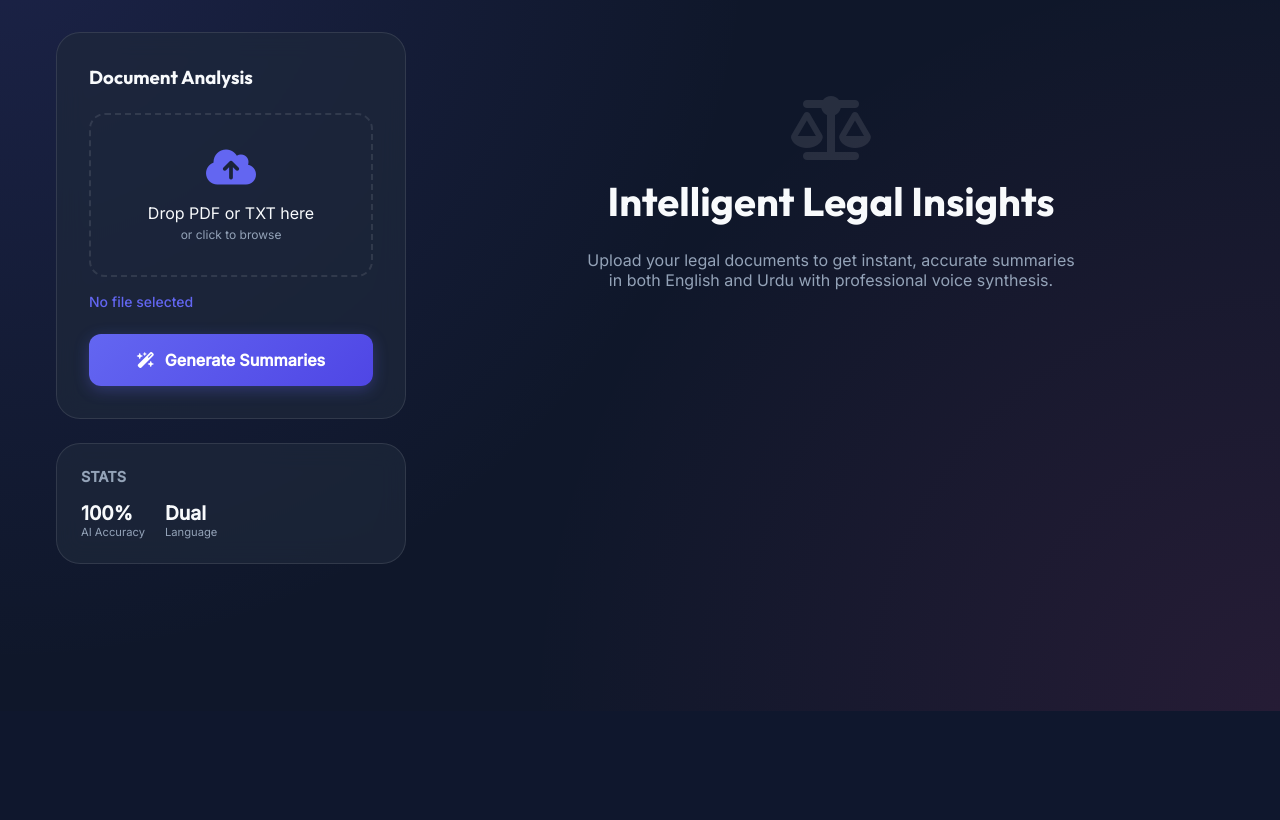
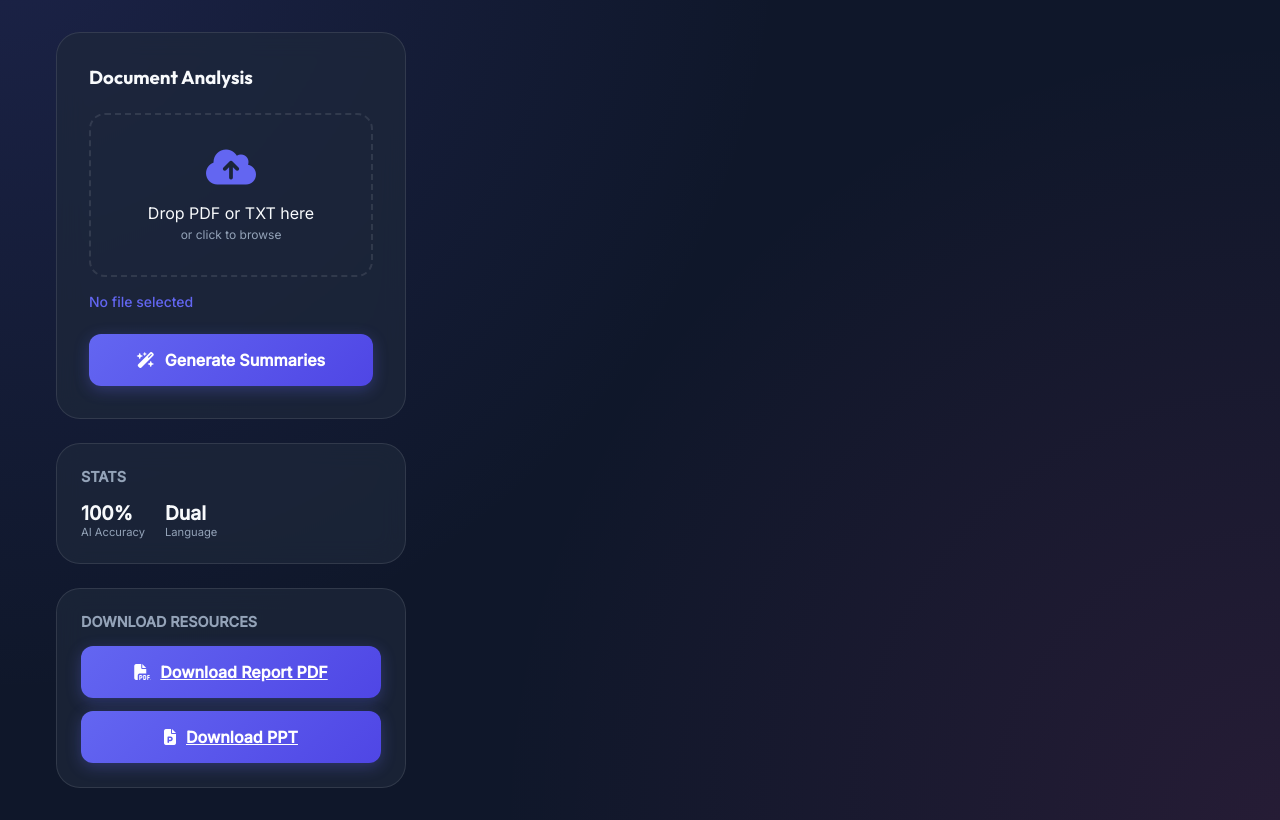
Before and after one commit to HafsaCodeOrbit/AI-Legal-Summarizer, a Flask app: page / in a window 1280 px wide. Shown: the part 89-909 px from the top of the page. Before the commit the page ends 800 px from the top, so only its background shows below. Run offline with Flask 3, Linux system fonts and the light colour scheme.

Commit message:
Commit Changes

```diff
--- a/app.py
+++ b/app.py
@@ -1,4 +1,4 @@
-from flask import Flask, request, jsonify, render_template
+from flask import Flask, request, jsonify, render_template, send_from_directory, abort
 from groq import Groq
 from gtts import gTTS
 from pypdf import PdfReader
@@ -6,6 +6,16 @@ import os
 import uuid
 
 app = Flask(__name__)
+
+@app.route('/download/<path:filename>')
+def download_file(filename):
+    allowed_files = {
+        'AI Legal Summarizer Report.pdf',
+        'AI Legal Summarizer Ppt.pptx'
+    }
+    if filename not in allowed_files:
+        abort(404)
+    return send_from_directory('docs', filename, as_attachment=True)
 
 # API KEY (store your key in .env)
 client = Groq(api_key=os.getenv("GROQ_API_KEY"))
--- a/templates/index.html
+++ b/templates/index.html
@@ -364,19 +364,20 @@
                     </div>
                 </div>
             </div>
-        </section>
 
-        <section class="content-area">
-            <div id="welcomeScreen" class="welcome-screen">
-                <i class="fa-solid fa-scale-balanced" style="font-size: 4rem; color: var(--glass-border);"></i>
-                <h2>Intelligent Legal Insights</h2>
-                <p>Upload your legal documents to get instant, accurate summaries in both English and Urdu with professional voice synthesis.</p>
-            </div>
-
-            <div id="loader" class="loader">
-                <div class="spinner"></div>
-                <p>Analyzing document & generating summaries...</p>
-                <p style="font-size: 0.8rem; color: var(--text-muted); margin-top: 5px;">This may take a few moments</p>
+                <div class="glass-card" style="padding: 1.5rem;">
+                    <h4 style="font-size: 0.9rem; color: var(--text-muted); text-transform: uppercase; margin-bottom: 1rem;">Download Resources</h4>
+                    <div style="display: flex; flex-direction: column; gap: 0.8rem;">
+                        <a class="btn btn-primary" href="{{ url_for('download_file', filename='AI Legal Summarizer Report.pdf') }}" download>
+                            <i class="fa-solid fa-file-pdf"></i>
+                            Download Report PDF
+                        </a>
+                        <a class="btn btn-primary" href="{{ url_for('download_file', filename='AI Legal Summarizer Ppt.pptx') }}" download>
+                            <i class="fa-solid fa-file-powerpoint"></i>
+                            Download PPT
+                        </a>
+                    </div>
+                </div>
             </div>
 
             <div id="resultContainer" class="summary-grid hidden">
```
